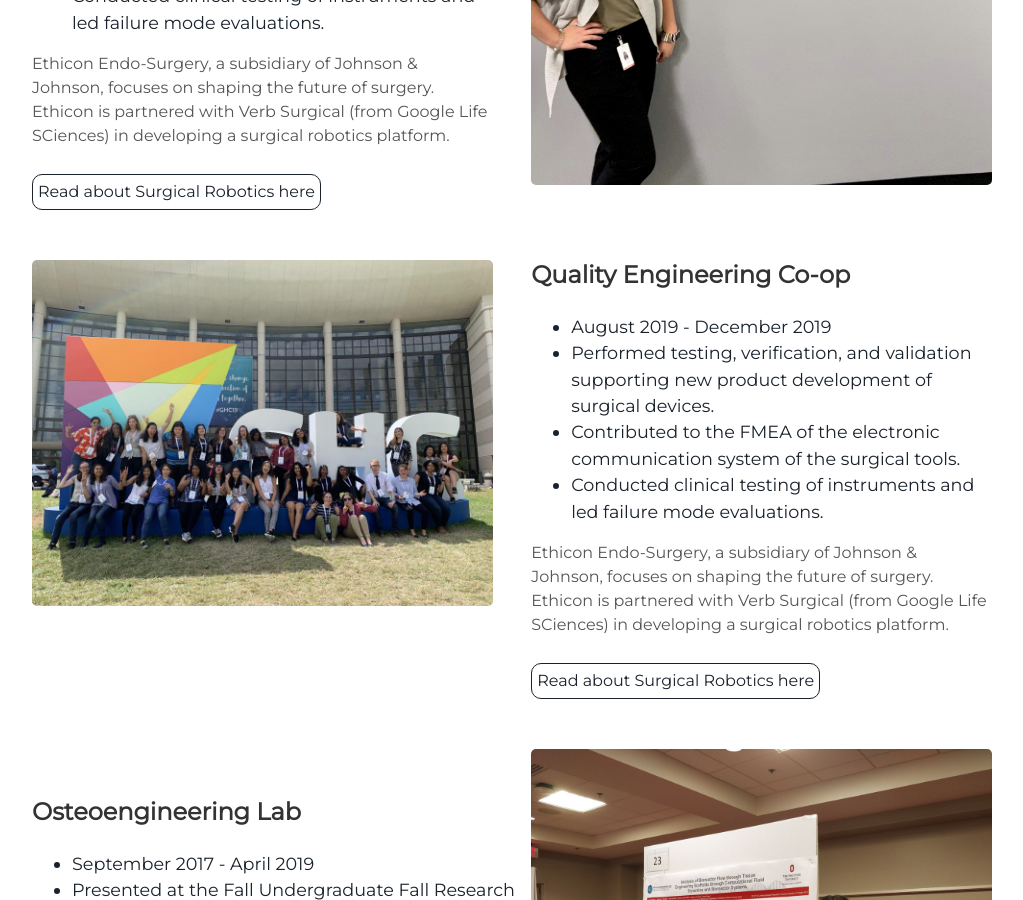
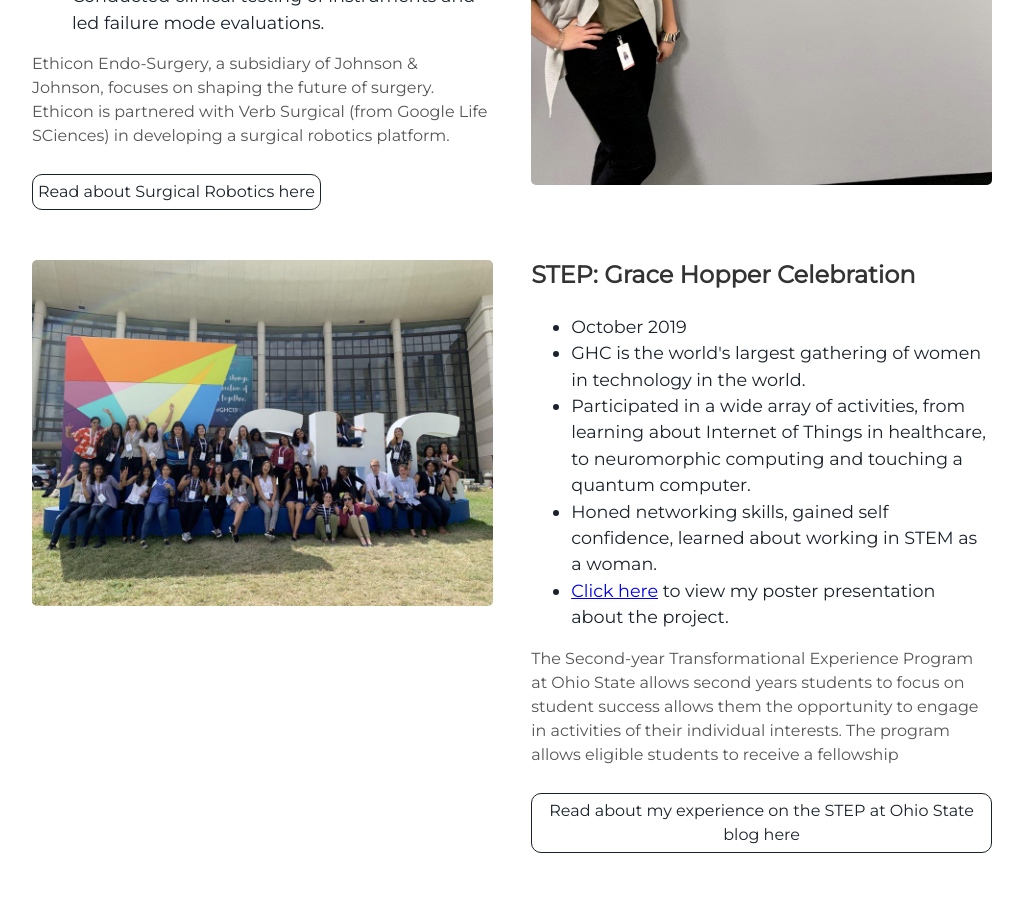
Before and after one commit to laurenpham/projects, a Jekyll site: the page built from index.html, in a window 1280 px wide and 900 px high, scrolled down 1364 px. Shown: the whole window, without its empty margins (128-1151 px from the left). Built offline with Jekyll 4.4.1, drawn with Linux system fonts in a browser that asks for light colours.

Commit message:
Update projects.html

```diff
--- a/_includes/projects.html
+++ b/_includes/projects.html
@@ -6,7 +6,7 @@
     <img alt="Ethicon Logo" src="{{ "/assets/img/Ethicon_tag_V_RGB.jpg" | prepend: site.baseurl }}" />
   </div>
   <div class="contents">
-    <h3> Quality Engineering Co-op </h3>
+    <h3>Quality Engineering Co-op</h3>
     <ul>
       <li>August 2019 - December 2019</li>
       <li>Performed testing, verification, and validation supporting new product development of surgical devices.</li>
@@ -22,15 +22,17 @@
     <img alt="GHC logo" src="{{ "/assets/img/IMG_2451.JPG" | prepend: site.baseurl }}" />
   </div>
   <div class="contents-right">
-    <h3> Quality Engineering Co-op </h3>
+    <h3>STEP: Grace Hopper Celebration</h3>
     <ul>
-      <li>August 2019 - December 2019</li>
-      <li>Performed testing, verification, and validation supporting new product development of surgical devices.</li>
-      <li>Contributed to the FMEA of the electronic communication system of the surgical tools.</li>
-      <li>Conducted clinical testing of instruments and led failure mode evaluations.</li>
+      <li>October 2019</li>
+      <li>GHC is the world's largest gathering of women in technology in the world.</li>
+      <li>Participated in a wide array of activities, from learning about Internet of Things in healthcare, to neuromorphic computing and touching a quantum computer.</li>
+      <li>Honed networking skills, gained self confidence, learned about working in STEM as a woman. </li>
+      <li><a href="assets/STEPposter.pdf" class="image fit">Click here</a> to view my poster presentation about the project.</li>
     </ul>
-    <p>Ethicon Endo-Surgery, a subsidiary of Johnson & Johnson, focuses on shaping the future of surgery. Ethicon is partnered with Verb Surgical (from Google Life SCiences) in developing a surgical robotics platform.</p>
-    <a class="project-link" href="https://www.newyorker.com/magazine/2019/09/30/paging-dr-robot">Read about Surgical Robotics here</a>
+    <p>The Second-year Transformational Experience Program at Ohio State allows second years students to focus on student success
+      allows them the opportunity to engage in activities of their individual interests. The program allows eligible students to receive a fellowship  </p>
+    <a class="project-link" href="https://u.osu.edu/stepleadership19/2019/10/22/25000-women-in-tech-and-me/">Read about my experience on the STEP at Ohio State blog here</a>
   </div>
 </div>
 <div class="user-projects">
@@ -42,7 +44,7 @@
     <ul>
       <li>September 2017 - April 2019</li>
       <li>Presented at the Fall Undergraduate Fall Research Festival on the study of Computational Fluid Dynamic Modeling and fabrication of a bioreactor for tissue engineering scaffolds.</li>
-      <li><a href="assets/LEPResearchPoster.pdf" class="image fit">Click here</a> to view my research poster.
+      <li><a href="assets/LEPResearchPoster.pdf" class="image fit">Click here</a> to view my research poster.</li>
       <li>Received the Undergradaute Research Apprenticeship Program grant for Summer 2018</li>
     </ul>
     <p>The Osteo Engineering Lab in the Department of Plastic Surgery in Ohio State's College of Medicine researches additive manufacturing of biodegradable material for the reconstruction or regeneration of cranioskeletal structures.</p>
@@ -53,7 +55,7 @@
   <div class="images-left">
     <img alt="Robotics" src="{{ "/assets/img/FEHRobot.jpg" | prepend: site.baseurl }}" />
   </div>
-  <div class="contents">
+  <div class="contents-right">
     <h3> Honors Robotics Project </h3>
     <ul>
       <li>January 2018 - April 2018</li>
```
